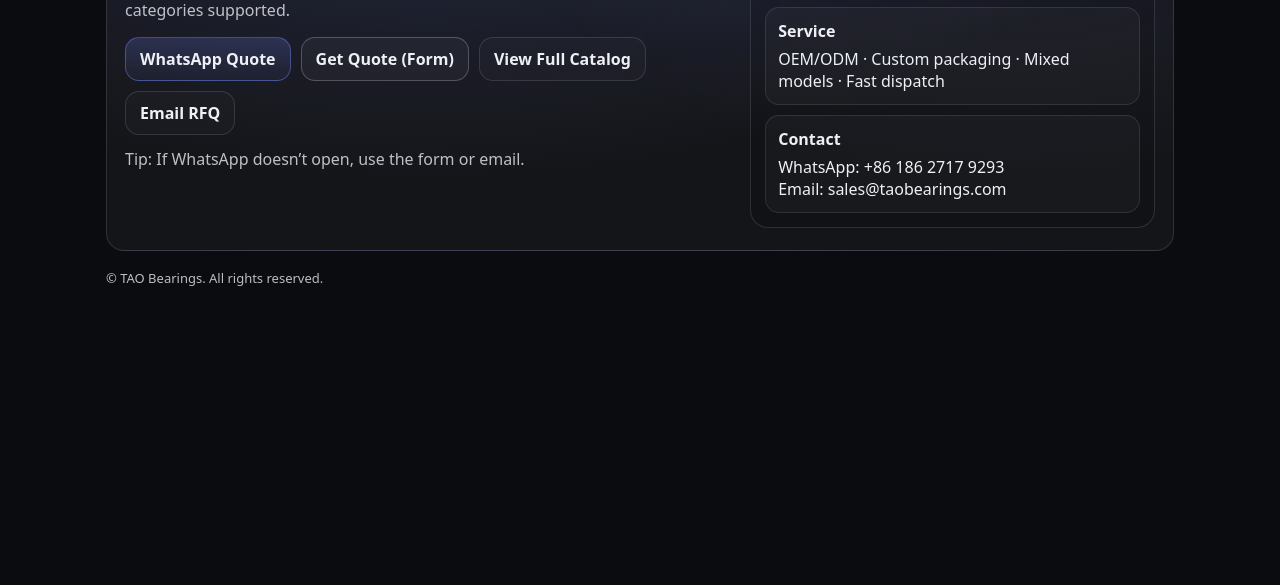
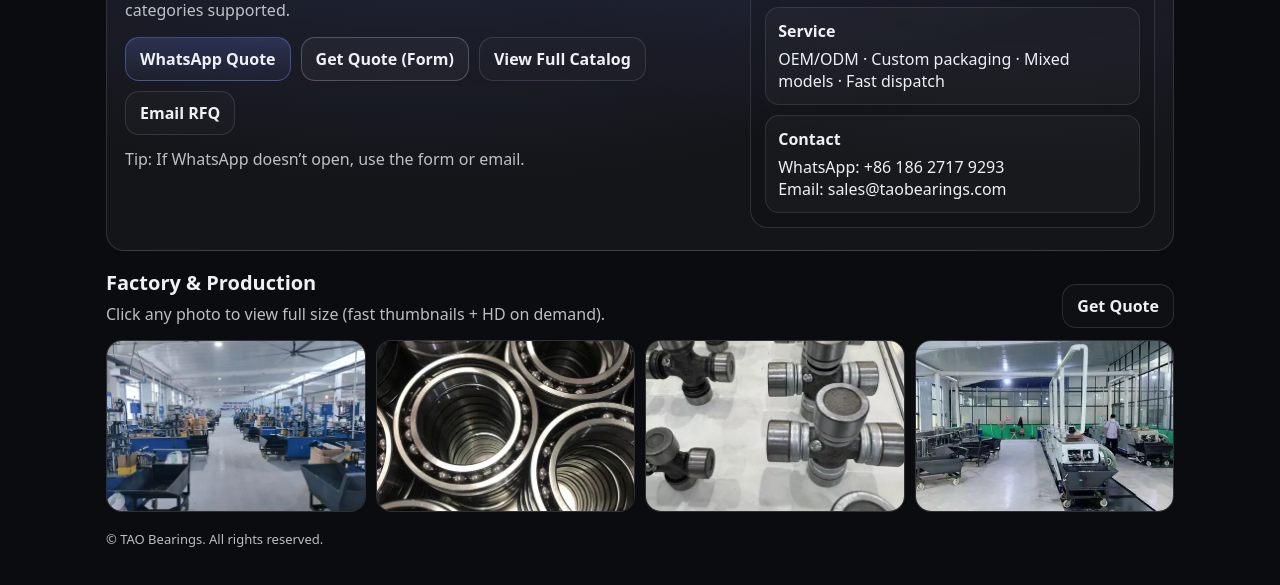
Before and after one commit to weichaotao211-prog/taobearings-site, a plain HTML site: page index.html in a window 1280 px wide. Shown: the part 233-818 px from the top of the page. Drawn offline with Linux system fonts and the light colour scheme.

Commit message:
Refactor CSS and HTML structure for clarity

```diff
--- a/index.html
+++ b/index.html
@@ -47,15 +47,25 @@
       --radius:18px;
     }
     *{box-sizing:border-box}
-    body{margin:0;font-family:system-ui,-apple-system,Segoe UI,Roboto,Arial;background:var(--bg);color:var(--text)}
+    body{
+      margin:0;
+      font-family:system-ui,-apple-system,Segoe UI,Roboto,Arial;
+      background:var(--bg);
+      color:var(--text)
+    }
     a{color:inherit;text-decoration:none}
     .wrap{max-width:1100px;margin:0 auto;padding:24px 16px 56px}
     header{display:flex;align-items:center;justify-content:space-between;gap:12px;padding:10px 0 20px}
     .brand{display:flex;align-items:center;gap:10px;font-weight:700;letter-spacing:.2px}
-    .dot{width:10px;height:10px;border-radius:999px;background:rgba(120,140,255,.9);box-shadow:0 0 0 6px rgba(120,140,255,.18)}
+    .dot{
+      width:10px;height:10px;border-radius:999px;
+      background:rgba(120,140,255,.9);
+      box-shadow:0 0 0 6px rgba(120,140,255,.18)
+    }
     nav{display:flex;gap:14px;flex-wrap:wrap}
     nav a{opacity:.85;border:1px solid transparent;padding:8px 10px;border-radius:12px}
     nav a:hover{border-color:var(--line);opacity:1}
+
     .hero{
       border:1px solid var(--line);
       border-radius:var(--radius);
@@ -72,8 +82,10 @@
     @media (max-width: 900px){
       .hero{grid-template-columns:1fr}
     }
+
     h1{margin:0 0 10px;font-size:34px;line-height:1.15}
     .sub{margin:0;color:var(--muted);line-height:1.6}
+
     .cta{display:flex;flex-wrap:wrap;gap:10px;margin-top:14px}
     .btn{
       display:inline-block;
@@ -83,6 +95,7 @@
       background:rgba(255,255,255,.02);
       transition:.15s ease;
       font-weight:600;
+      white-space:nowrap;
     }
     .btn:hover{transform:translateY(-1px);border-color:rgba(255,255,255,.22)}
     .btn.primary{
@@ -93,6 +106,7 @@
       border-color:rgba(255,255,255,.22);
       background:rgba(255,255,255,.04);
     }
+
     .rightCard{
       border:1px solid var(--line);
       border-radius:var(--radius);
@@ -109,7 +123,30 @@
       background:rgba(255,255,255,.03);
     }
     .stat b{display:block;margin-bottom:6px}
+
     footer{margin-top:18px;color:var(--muted);font-size:13px}
+
+    /* Factory grid responsive */
+    .grid4{display:grid;grid-template-columns:repeat(4,1fr);gap:10px;margin-top:12px}
+    @media (max-width: 900px){
+      .grid4{grid-template-columns:repeat(2,1fr)}
+    }
+    .tile{
+      border:1px solid rgba(255,255,255,.12);
+      border-radius:16px;
+      overflow:hidden;
+      display:block;
+      background:rgba(255,255,255,.03);
+    }
+    .tile img{
+      width:100%;
+      height:170px;
+      object-fit:cover;
+      display:block;
+    }
+    @media (max-width: 900px){
+      .tile img{height:150px}
+    }
   </style>
 </head>
 
@@ -174,6 +211,37 @@
       </aside>
     </section>
 
+    <!-- Factory images (thumbs + open full) -->
+    <section style="margin-top:18px;">
+      <div style="display:flex;justify-content:space-between;align-items:flex-end;gap:12px;flex-wrap:wrap;">
+        <div>
+          <h2 style="margin:0 0 6px;font-size:20px;">Factory & Production</h2>
+          <p style="margin:0;opacity:.78;line-height:1.6;">
+            Click any photo to view full size (fast thumbnails + HD on demand).
+          </p>
+        </div>
+        <a class="btn" href="/inquiry/">Get Quote</a>
+      </div>
+
+      <div class="grid4">
+        <a class="tile" href="/images/full/factory-workshop-01.webp" target="_blank" rel="noopener">
+          <img src="/images/thumbs/factory-workshop-01.webp" alt="Factory workshop" loading="lazy">
+        </a>
+
+        <a class="tile" href="/images/full/factory-production-02.webp" target="_blank" rel="noopener">
+          <img src="/images/thumbs/factory-production-02.webp" alt="Production process" loading="lazy">
+        </a>
+
+        <a class="tile" href="/images/full/factory-machines-03.webp" target="_blank" rel="noopener">
+          <img src="/images/thumbs/factory-machines-03.webp" alt="Machines" loading="lazy">
+        </a>
+
+        <a class="tile" href="/images/full/factory-line-04.webp" target="_blank" rel="noopener">
+          <img src="/images/thumbs/factory-line-04.webp" alt="Production line" loading="lazy">
+        </a>
+      </div>
+    </section>
+
     <footer>
       © TAO Bearings. All rights reserved.
     </footer>
@@ -184,8 +252,12 @@
   (function(){
     function trackWhatsAppClick(url){
       try{
-        if(window.gtag){ gtag('event','contact_click_whatsapp',{page_location: location.href, outbound: url}); }
-        if(window.fbq){ fbq('trackCustom','ContactWhatsApp',{outbound: url}); }
+        if(window.gtag){
+          gtag('event','contact_click_whatsapp',{page_location: location.href, outbound: url});
+        }
+        if(window.fbq){
+          fbq('trackCustom','ContactWhatsApp',{outbound: url});
+        }
       }catch(e){}
     }
     document.addEventListener('click', function(e){
```
